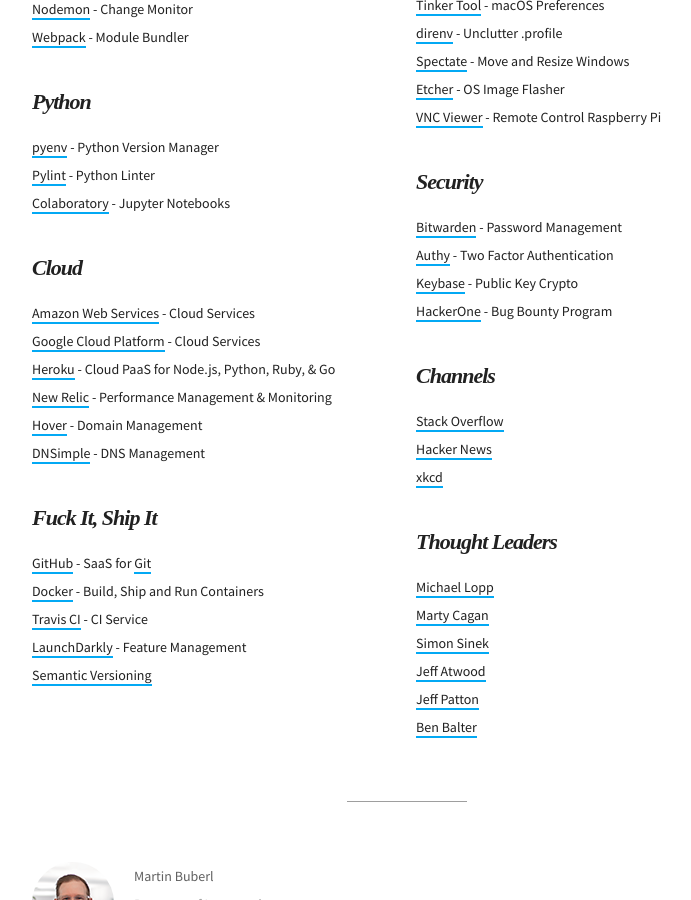
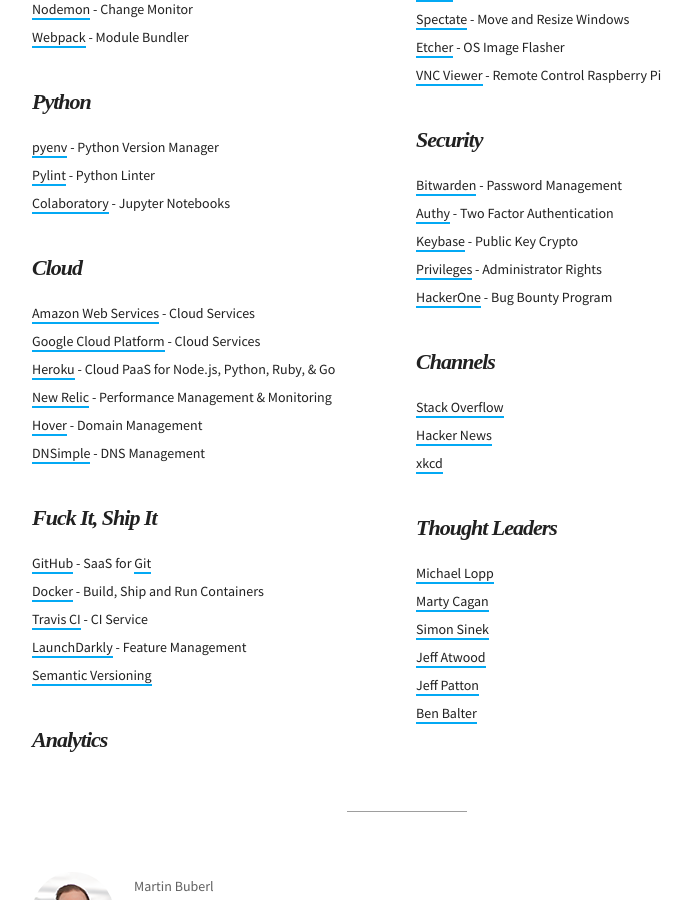
Before and after one commit to martinbuberl/martinbuberl.github.io, a Jekyll site: the page built from docs/resources.md, in a window 1280 px wide and 900 px high, scrolled down 1108 px. Shown: the whole window, without its empty margins (233-924 px from the left). Built offline with Jekyll 4.4.1, drawn with Linux system fonts in a browser that asks for light colours; nearby versions of some CDN libraries; some web fonts are replaced.

Commit message:
Added privileges

```diff
--- a/docs/resources.md
+++ b/docs/resources.md
@@ -132,6 +132,7 @@ Here are my bookmarks of software, services and resources, the essentials if you
       <li><a target="_blank" href="https://bitwarden.com/">Bitwarden</a> - Password Management</li>
       <li><a target="_blank" href="https://www.authy.com/">Authy</a> - Two Factor Authentication</li>
       <li><a target="_blank" href="https://keybase.io/">Keybase</a> - Public Key Crypto</li>
+      <li><a target="_blank" href="https://github.com/SAP/macOS-enterprise-privileges">Privileges</a> - Administrator Rights</li>
       <li><a target="_blank" href="https://hackerone.com/">HackerOne</a> - Bug Bounty Program</li>
     </ul>
   </div>
```
